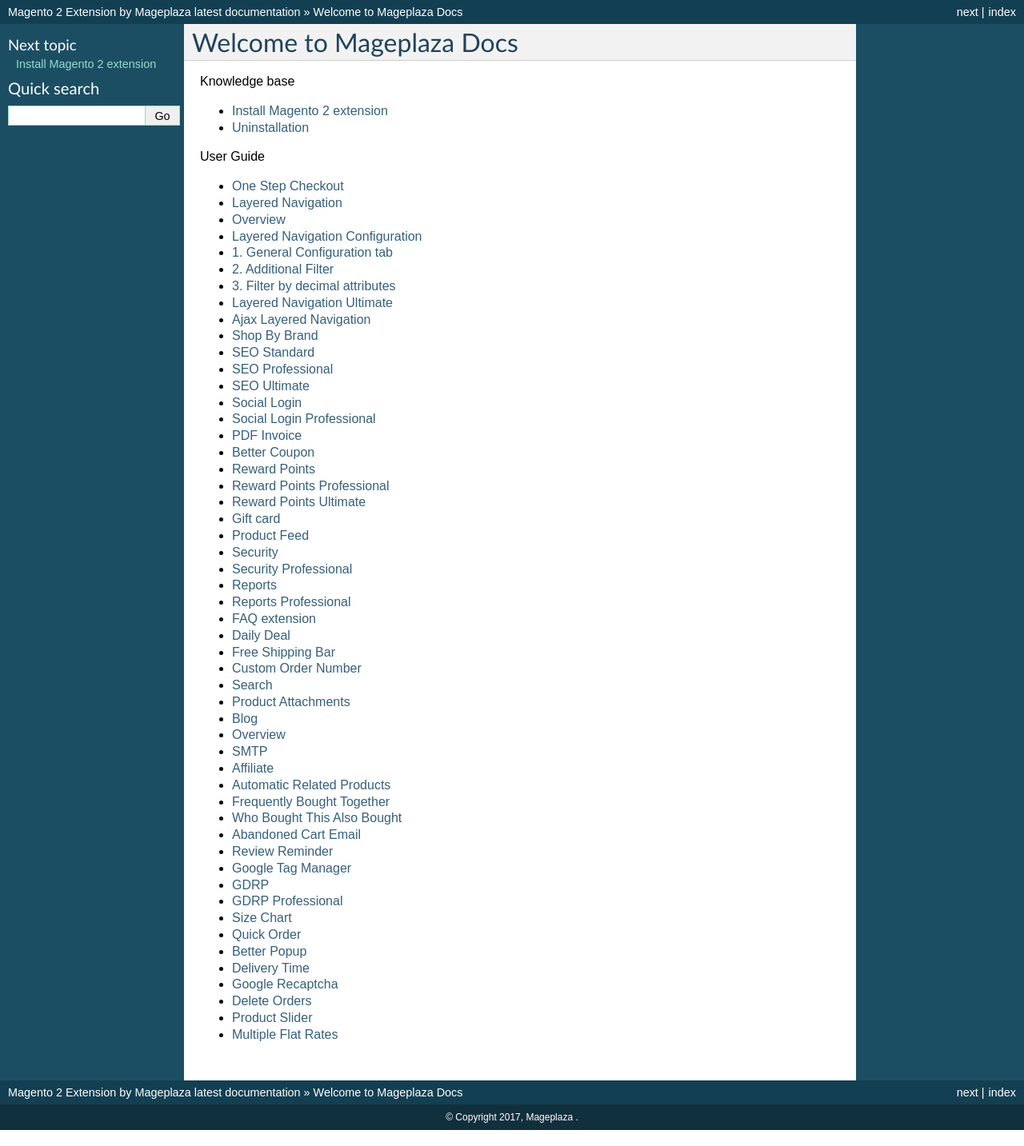
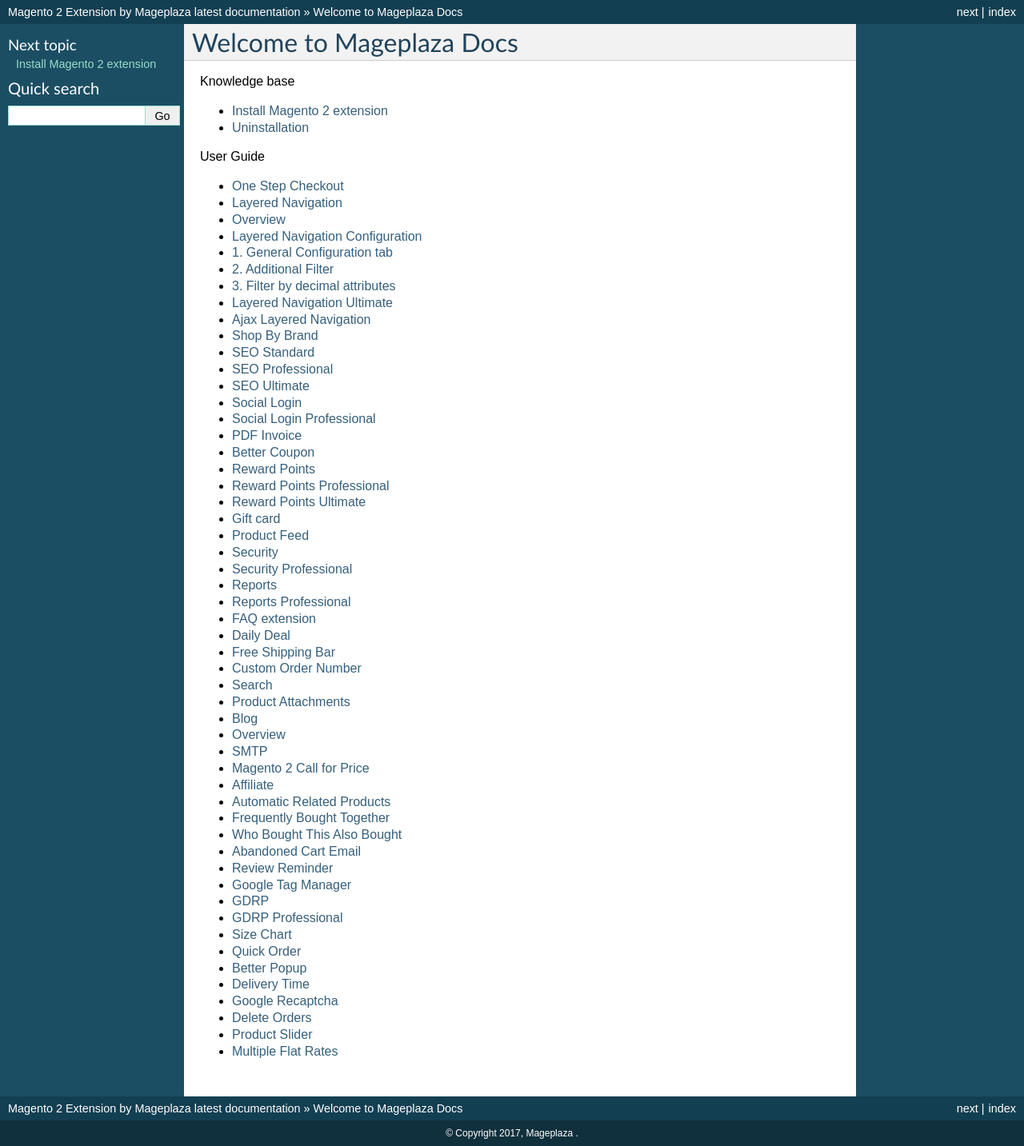
Before and after one commit to magepages/mpdocs, a Sphinx documentation site: the page built from docs/index.rst, in a window 1280 px wide. Shown: the whole page at 80% size. Built offline with Sphinx 7.4.7, drawn with Linux system fonts in a browser that asks for light colours; pages that are not in the unit, such as notebooks, are missing from menus.

Commit message:
Update index.rst

```diff
--- a/docs/index.rst
+++ b/docs/index.rst
@@ -48,6 +48,7 @@
    product-attachments/index
    blog-m2/index
    smtp-m2/index
+   call-for-price/index
    affiliate-m2/index
    automatic-related-products/index
    frequently-bought-together/index
```
